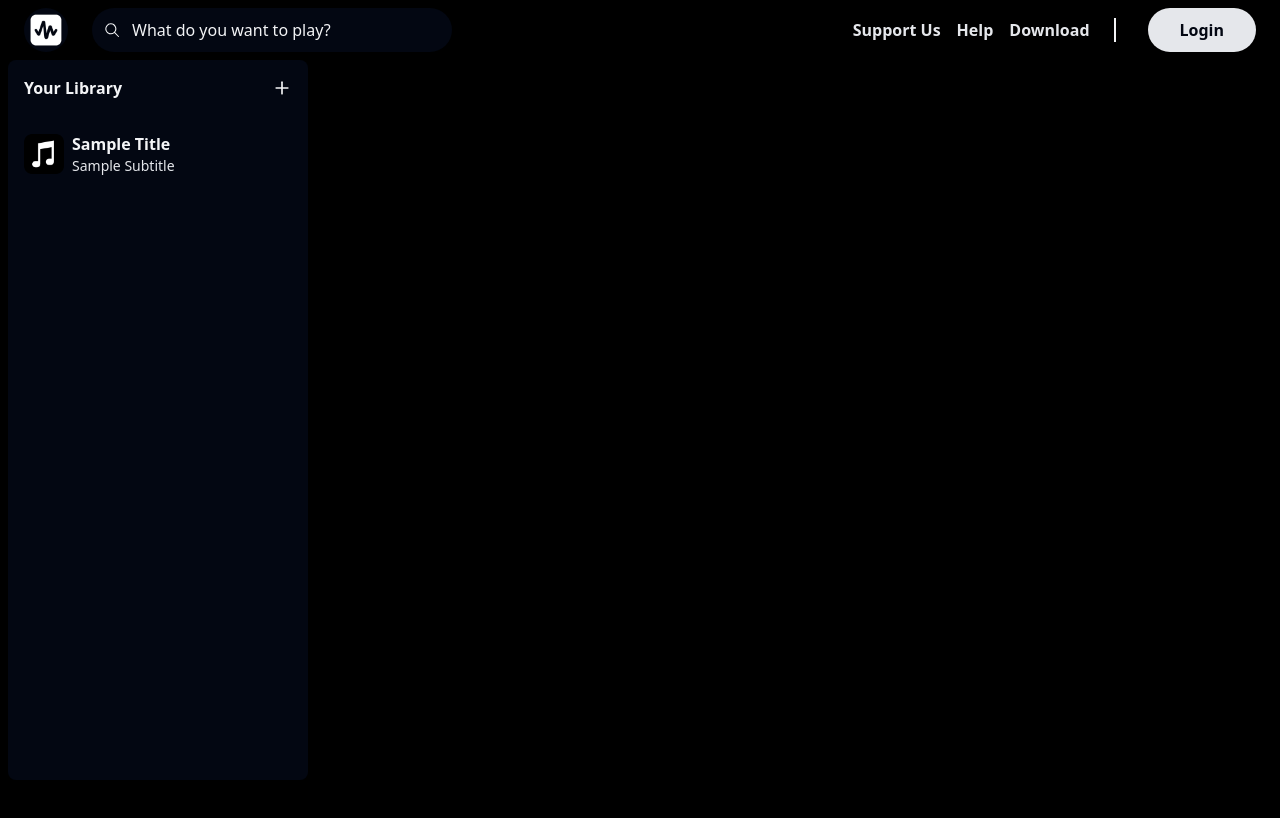
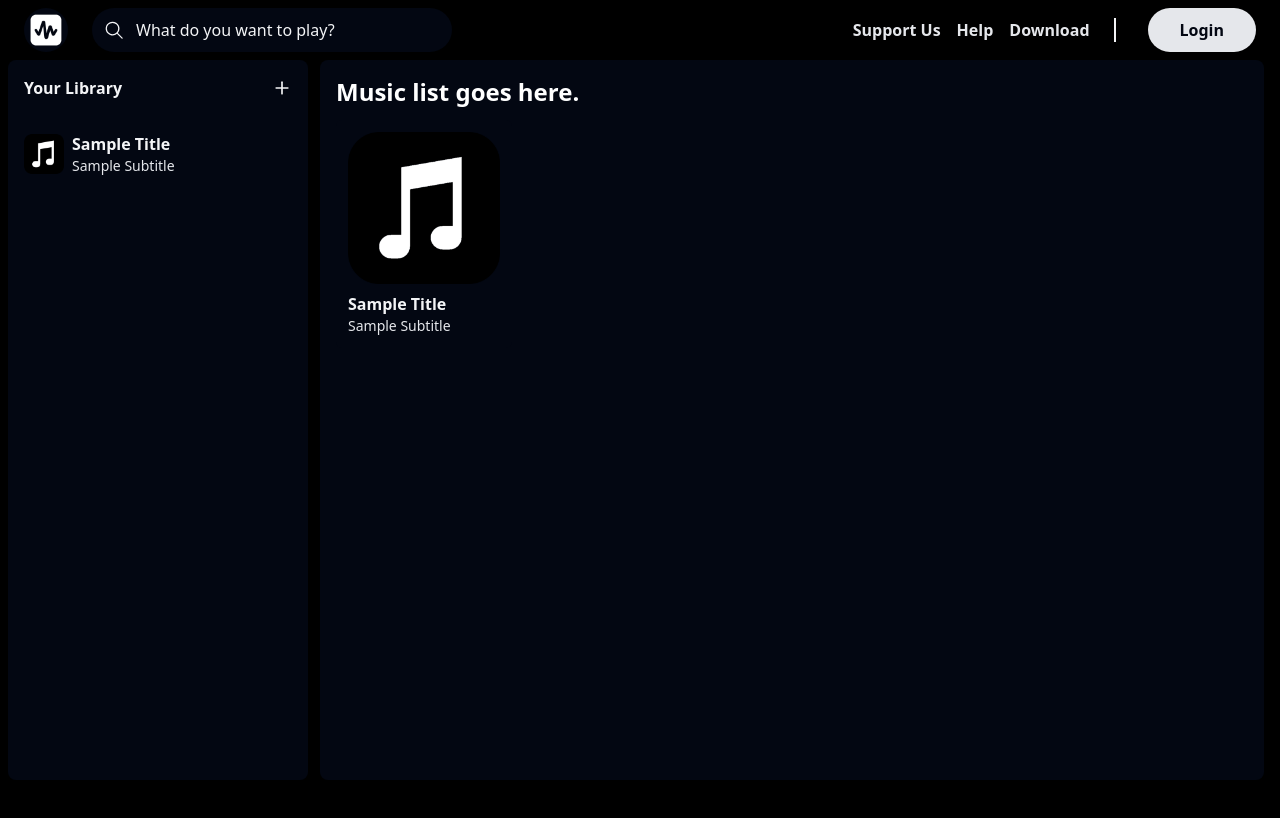
Before and after one commit to babelianrr/ways-music, a Next.js app: page / in a window 1280 px wide. Shown: the top 818 px of the page. Built offline with nearby package versions, Linux system fonts and the light colour scheme.

Commit message:
:sparkles: music list (#2)
* :sparkles: navbar & sidebar

* :sparkles: music list

```diff
--- /dev/null
+++ b/src/app/components/MusicList.tsx
@@ -0,0 +1,28 @@
+import Image from "next/image";
+
+export default function MusicList() {
+    return (
+        <div className="min-h-[90vh] bg-gray-950 my-15 p-4 lg:ml-80 rounded-lg mx-4">
+            <h2 className="text-2xl text-white mb-3 font-semibold">
+                Music list goes here.
+            </h2>
+            <div className="grid gap-2 grod-cols-2 md:grid-cols-3 lg:grid-cols-4 xl:grid-cols-5">
+                <div className="bg-gray-950 p-3 cursor-pointer rounded-md hover:bg-gray-900">
+                    <Image
+                        src="/images/cover.png"
+                        alt="cover"
+                        width={500}
+                        height={500}
+                        className="w-full object-cover rounded-md shrink-0"
+                    />
+                    <div className="mt-2">
+                        <p className="text-gray-100 font-semibold">
+                            Sample Title
+                        </p>
+                        <p className="text-gray-200 text-sm">Sample Subtitle</p>
+                    </div>
+                </div>
+            </div>
+        </div>
+    );
+}
--- a/src/app/components/Navbar.tsx
+++ b/src/app/components/Navbar.tsx
@@ -18,8 +18,16 @@ export default function Navbar() {
                         className="w-10 h-10"
                     />
                 </Link>
+                <p className="hidden">
+                    <Link
+                        href="https://www.flaticon.com/free-icons/voice-message-app"
+                        title="voice message app icons"
+                    >
+                        Voice message app icons created by Flipicon - Flaticon
+                    </Link>
+                </p>
                 <div className="bg-gray-950 hidden lg:flex items-center h-11 w-90 px-3 gap-3 text-gray-100 rounded-full">
-                    <GoSearch className="text-gray-100 shrink-0" />
+                    <GoSearch className="text-gray-100 shrink-0" size={20} />
                     <input
                         className="h-full w-full outline-none placeholder:text-gray-100"
                         type="text"
--- a/src/app/components/Sidebar.tsx
+++ b/src/app/components/Sidebar.tsx
@@ -32,6 +32,14 @@ export default function Sidebar() {
                             height={300}
                             className="w-10 h-10 object-cover rounded-md"
                         />
+                        <p className="hidden">
+                            <Link
+                                href="https://www.flaticon.com/free-icons/music"
+                                title="music icons"
+                            >
+                                Music icons created by Freepik - Flaticon
+                            </Link>
+                        </p>
                         <div className="">
                             <p className="text-gray-100 font-semibold">
                                 Sample Title
--- a/src/app/page.tsx
+++ b/src/app/page.tsx
@@ -1,3 +1,4 @@
+import MusicList from "./components/MusicList";
 import Navbar from "./components/Navbar";
 import Sidebar from "./components/Sidebar";
 
@@ -7,6 +8,7 @@ export default function Home() {
             <Navbar />
             <main>
                 <Sidebar />
+                <MusicList />
             </main>
         </div>
     );
```
Also changed, not shown: public/images/cover.png.
